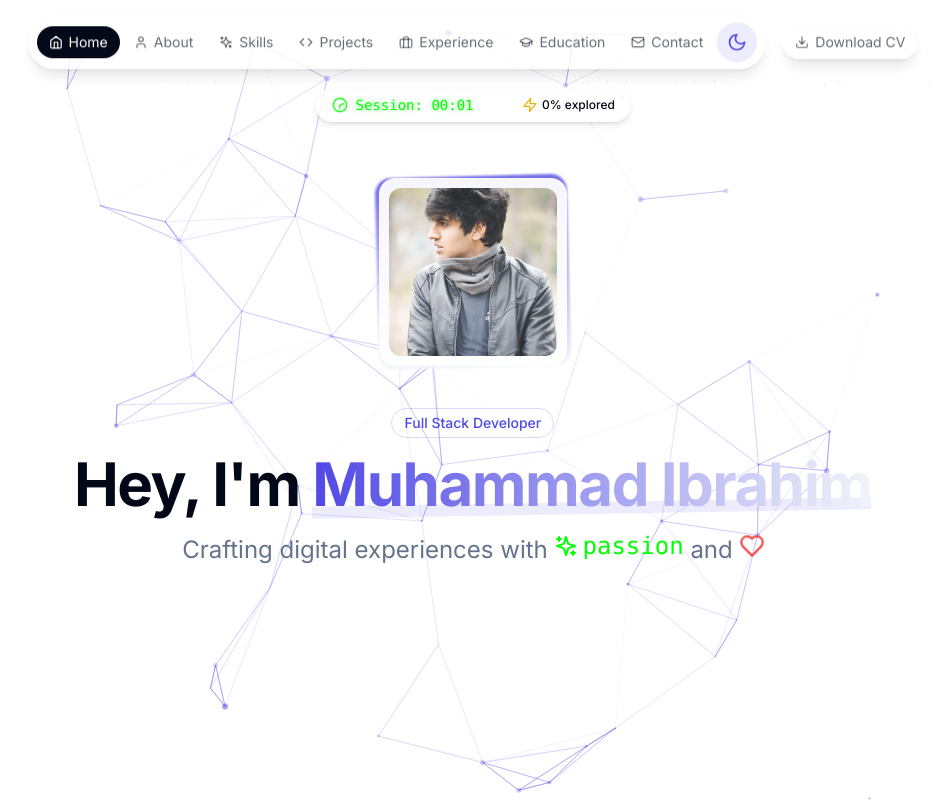
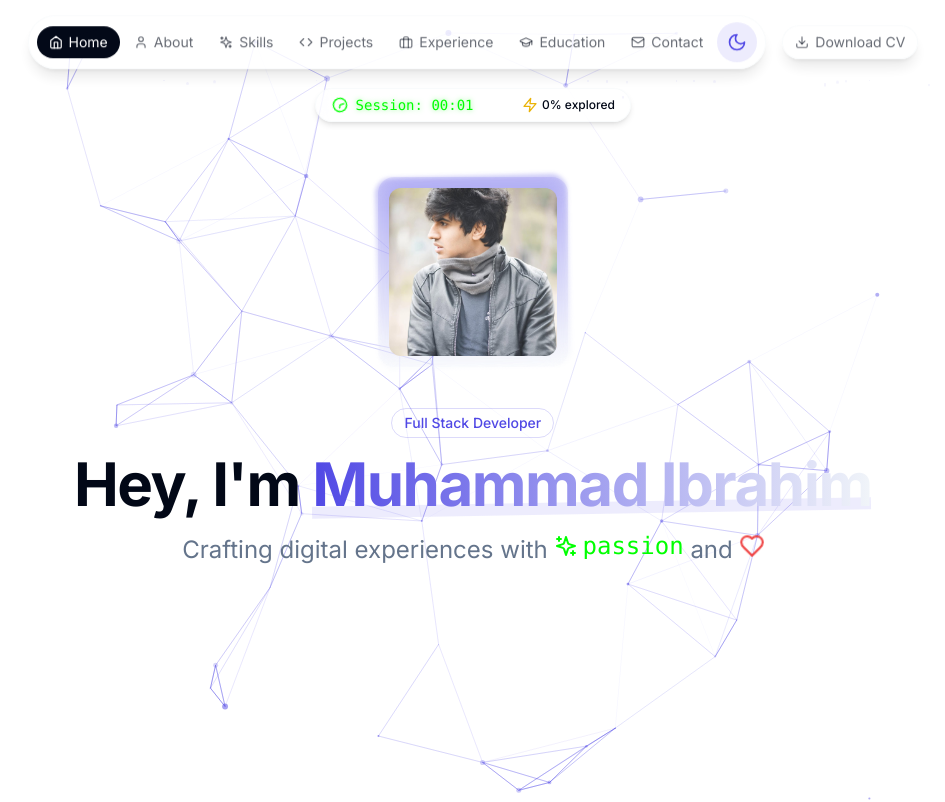
Before and after one commit to Zalaann/dev-portfolio, a Next.js app: page / in a window 1280 px wide. Shown: the top 802 px of the page, without its empty margins (167-1112 px from the left). Built offline with nearby package versions, Linux system fonts and the light colour scheme.

Commit message:
Refine UI styles for Navbar and 3D profile card
Adjusted padding, spacing, and maxWidth for the compact Navbar to improve layout and visual balance. Enhanced the 3D profile card's background gradients, blur effects, and layering for a more polished appearance.

```diff
--- a/src/components/Navbar.tsx
+++ b/src/components/Navbar.tsx
@@ -214,8 +214,8 @@ export default function Navbar() {
 
         {/* Compact Navigation */}
         <motion.div
-          className="bg-background/80 backdrop-blur-md shadow-lg rounded-full border border-border/20 px-2 py-1.5"
-          style={{ maxWidth: "80%" }}
+          className="bg-background/80 backdrop-blur-md shadow-lg rounded-full border border-border/20 px-1.5 py-1"
+          style={{ maxWidth: "90%" }}
           initial={{ y: 100, opacity: 0 }}
           animate={{
             y: isVisible ? 0 : 100,
@@ -223,12 +223,12 @@ export default function Navbar() {
           }}
           transition={{ duration: 0.5 }}
         >
-          <div className="flex items-center justify-between space-x-1">
+          <div className="flex items-center justify-between space-x-0.5">
             {mobileNavItems.map((item) => (
               <a
                 key={item.name}
                 href={item.href}
-                className={`flex flex-col items-center justify-center px-1.5 py-0.5 rounded-full transition-all duration-300 ${
+                className={`flex flex-col items-center justify-center px-1 py-0.5 rounded-full transition-all duration-300 ${
                   activeSection === item.href.substring(1)
                     ? "text-background bg-foreground"
                     : "text-foreground/60 hover:text-foreground"
@@ -241,13 +241,15 @@ export default function Navbar() {
             ))}
             <button
               onClick={handleDownloadCV}
-              className="flex flex-col items-center justify-center px-1.5 py-0.5 rounded-full transition-all duration-300 text-foreground/60 hover:text-foreground"
+              className="flex flex-col items-center justify-center px-1 py-0.5 rounded-full transition-all duration-300 text-foreground/60 hover:text-foreground hover:bg-foreground/5"
             >
               <Download className="w-4 h-4" />
               <span className="text-[8px] mt-0.5 font-medium">CV</span>
             </button>
-            <div className="scale-90">
-              <ThemeToggle />
+            <div className="flex flex-col items-center justify-center px-1 py-0.5">
+              <div className="scale-90">
+                <ThemeToggle />
+              </div>
             </div>
           </div>
         </motion.div>
--- a/src/components/ui/3d-profile-card.tsx
+++ b/src/components/ui/3d-profile-card.tsx
@@ -11,7 +11,7 @@ export default function ProfileCard() {
       <CardBody className="bg-transparent relative [transform-style:preserve-3d] h-auto w-auto">
         <CardItem translateZ="80" className="relative w-28 h-28 sm:w-40 md:w-48 sm:h-40 md:h-48 mx-auto group">
           <motion.div
-            className="absolute inset-0 rounded-2xl bg-gradient-to-r from-primary/80 to-secondary/80 blur-[1px] z-0"
+            className="absolute inset-0 rounded-2xl bg-gradient-to-r from-primary/30 to-secondary/30 blur-[2px] z-0 overflow-hidden"
             animate={{
               rotate: [0, 360],
             }}
@@ -21,7 +21,7 @@ export default function ProfileCard() {
               ease: "linear"
             }}
           />
-          <div className="absolute inset-[2px] rounded-2xl bg-background/95 backdrop-blur-sm z-10" />
+          <div className="absolute inset-[1px] rounded-2xl bg-background/98 backdrop-blur-md z-10" />
           <div className="relative w-full h-full p-2 sm:p-3 z-20">
             <motion.div
               className="w-full h-full rounded-xl overflow-hidden relative"
```
